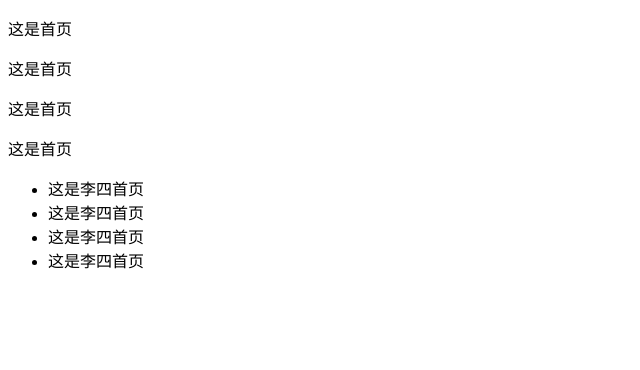
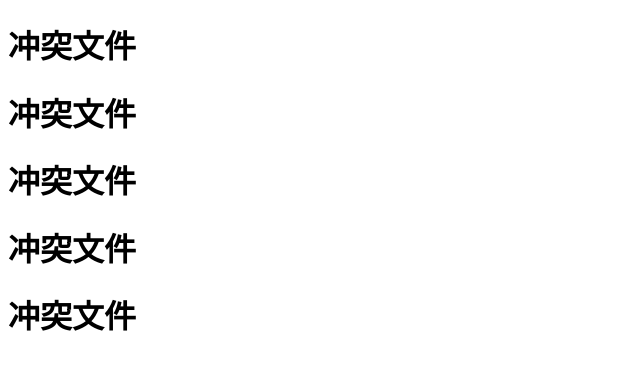
Before and after one commit to boyszhong/20190828H5, a plain HTML site: page index.html in a window 1280 px wide. Shown: the whole page, without its empty margins (0-640 px from the left). Drawn offline with Linux system fonts and the light colour scheme.

Commit message:
Update index.html

```diff
--- a/index.html
+++ b/index.html
@@ -7,17 +7,10 @@
     <title>Document</title>
 </head>
 <body>
-    <div>
-        <p>这是首页</p>
-        <p>这是首页</p>
-        <p>这是首页</p>
-        <p>这是首页</p>
-    </div>
-    <ul>
-        <li>这是李四首页</li>
-        <li>这是李四首页</li>
-        <li>这是李四首页</li>
-        <li>这是李四首页</li>
-    </ul>
+    <h1>冲突文件</h1>
+    <h1>冲突文件</h1>
+    <h1>冲突文件</h1>
+    <h1>冲突文件</h1>
+    <h1>冲突文件</h1>
 </body>
 </html>
```
